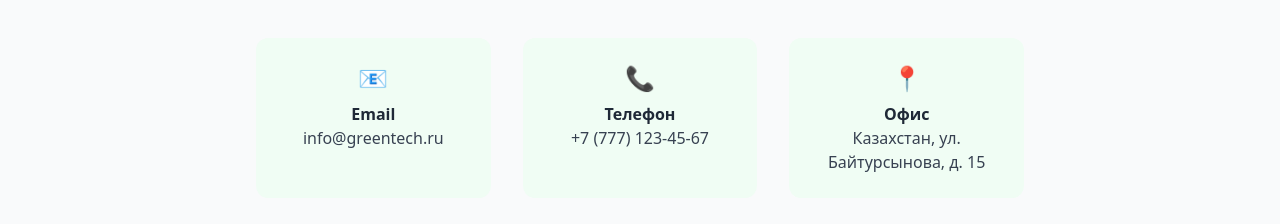
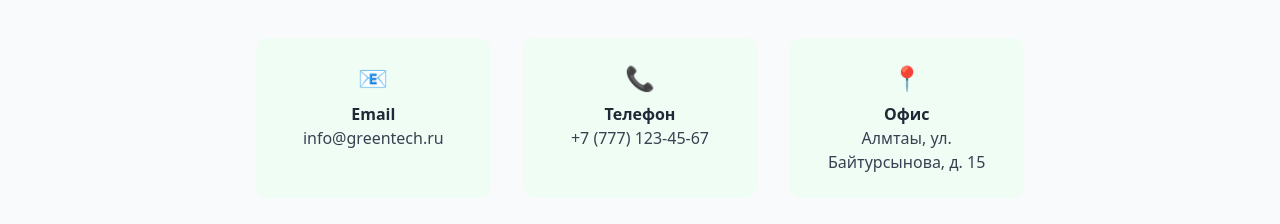
Before and after one commit to azat-dev18/first-project, a Next.js app: page / in a window 1280 px wide. Shown: the part 1840-2064 px from the top of the page. Built offline with nearby package versions, Linux system fonts and the light colour scheme; no server answers.

Commit message:
исправил город

```diff
--- a/app/page.js
+++ b/app/page.js
@@ -128,7 +128,7 @@ export default function Home() {
             <div className="bg-green-50 p-6 rounded-xl">
               <div className="text-2xl mb-2">📍</div>
               <h4 className="font-semibold">Офис</h4>
-              <p className="text-gray-700">Казахстан, ул. Байтурсынова, д. 15</p>
+              <p className="text-gray-700">Алмтаы, ул. Байтурсынова, д. 15</p>
             </div>
           </div>
 
```
